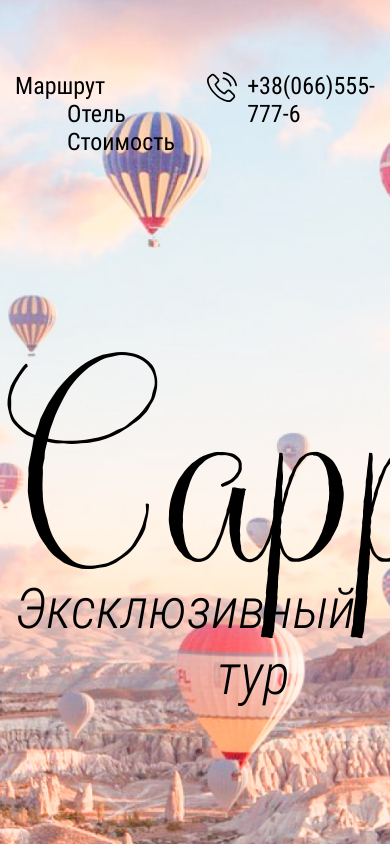
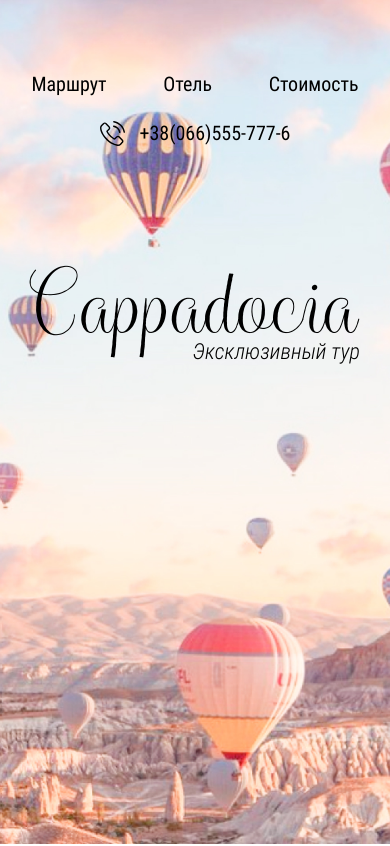
Before and after one commit to PechPavlo/cappadocia, a plain HTML site: page index.html in a window 390 px wide. Shown: the top 846 px of the page. Drawn offline with nearby package versions, Linux system fonts and the light colour scheme.

Commit message:
made header adaptive

```diff
--- a/css/style.css
+++ b/css/style.css
@@ -427,52 +427,120 @@ height: 100%;
     background-image : url('../images/footer-contact-bg.png');
     background-repeat: no-repeat;
     text-align       : center;
-    background-size: cover;
+    background-size  : cover;
 }
 
 .footer__contacts-title {
-    font-size  : 86px;
-    line-height: 115px;
-    font-family: 'balqis';
-    color      : #E2AB3F;
-    padding-top: 50px;
+    font-size    : 86px;
+    line-height  : 115px;
+    font-family  : 'balqis';
+    color        : #E2AB3F;
+    padding-top  : 50px;
     margin-bottom: 50px;
 }
 
 .footer__phone,
-.footer__email{
-display: inline-block;
-padding-left: 40px;
-position: relative;
+.footer__email {
+    display     : inline-block;
+    padding-left: 40px;
+    position    : relative;
 }
 
 .footer__phone::before,
-.footer__email::before{
-    content: "";
+.footer__email::before {
+    content : "";
     position: absolute;
-    width: 30px;
-    height: 30px;
-    left: 0;
-    top: -5px;
+    width   : 30px;
+    height  : 30px;
+    left    : 0;
+    top     : -5px;
 }
 
-.footer__phone::before{
-background-image: url('../images/footer-phone-icon.svg');
+.footer__phone::before {
+    background-image: url('../images/footer-phone-icon.svg');
 }
 
-.footer__email::before{
+.footer__email::before {
     background-image: url('../images/footer-mail-icon.svg');
 }
 
-.footer__phone{
+.footer__phone {
     margin-bottom: 20px;
 }
 
-.footer__social{
+.footer__social {
     margin-top: 38px;
 }
 
-.footer__social a{
+.footer__social a {
     margin-left: 7px;
-    margin: 0 7px;
+    margin     : 0 7px;
 }
+
+@media (max-width: 1240px) {
+    .header__title {
+        padding-top: 120px;
+        font-size  : 180px;
+        line-height: 220px;
+    }
+    .header__title span {
+        font-size : 50px;
+        margin-top: -50px;
+    }
+}
+
+@media (max-width: 840px) {
+    .header__title {
+        padding-top: 100px;
+        font-size  : 120px;
+        line-height: 150px;
+    }
+    .header__title span {
+        font-size : 30px;
+        margin-top: -44px;
+    }
+    .header__top {
+        font-size: 20px;
+        line-height: 24px;
+    }
+    .header__phone::before {
+        width: 25px;
+        height: 25px;
+        background-size: cover;
+    }
+}
+
+@media (max-width: 600px) {
+     .header__top {
+        justify-content: center;
+        flex-wrap: wrap;
+    }
+    .menu {
+        width: 100%;
+        text-align: center;
+        margin: 0 0 25px;
+    }
+    .header__title {
+        font-size  : 80px;
+        line-height: 120px;
+    }
+    .header__title span {
+        font-size : 22px;
+        margin-top: -46px;
+        margin-right: 15px;
+    }
+}
+
+@media (max-width: 370px) {
+    .header__title {
+        font-size  : 60px;
+        line-height: 100px;
+    }
+    .header__title span {
+        font-size : 18px;
+        margin-right: 0px;
+    }
+    .menu__list-item+.menu__list-item {
+        margin-left: 18px;
+    }
+}
```
